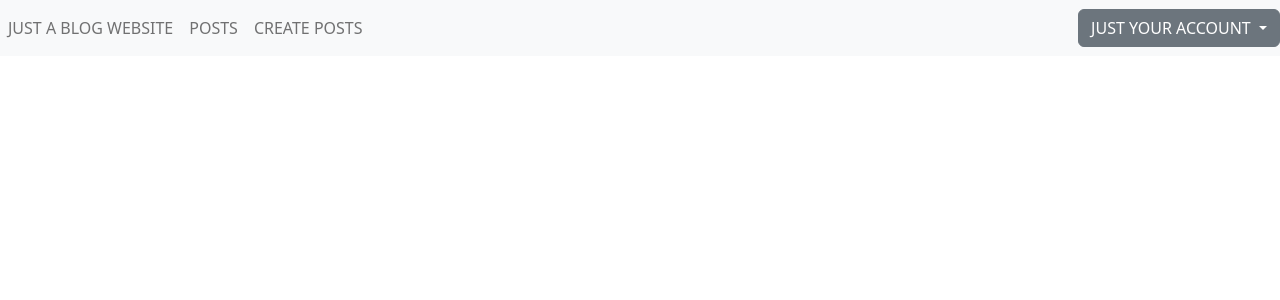
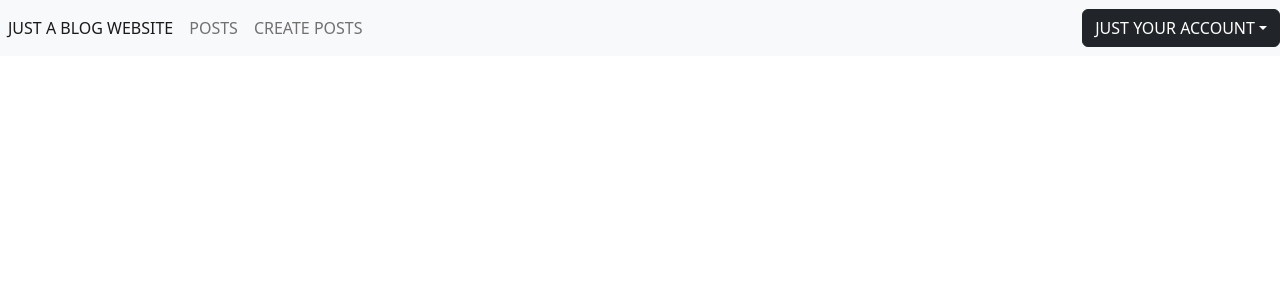
Before and after one commit to NICHOLAS-1217/blog-website, a Flask app: page /base in a window 1280 px wide. Shown: the top 300 px of the page. Run offline with Flask 3, Linux system fonts and the light colour scheme; some libraries are stand-ins or nearby versions.

Commit message:
black drop down

```diff
--- a/templates/base.html
+++ b/templates/base.html
@@ -9,18 +9,15 @@
         </title>
         <link href="https://cdn.jsdelivr.net/npm/bootstrap@5.2.3/dist/css/bootstrap.min.css" rel="stylesheet" integrity="sha384-rbsA2VBKQhggwzxH7pPCaAqO46MgnOM80zW1RWuH61DGLwZJEdK2Kadq2F9CUG65" crossorigin="anonymous">
         <script src="https://cdn.jsdelivr.net/npm/bootstrap@5.2.3/dist/js/bootstrap.bundle.min.js" integrity="sha384-kenU1KFdBIe4zVF0s0G1M5b4hcpxyD9F7jL+jjXkk+Q2h455rYXK/7HAuoJl+0I4" crossorigin="anonymous"></script>
+        <script src="https://kit.fontawesome.com/f852a960c6.js" crossorigin="anonymous"></script>
     </head>
     <body>
         <nav class="navbar navbar-expand-lg navbar-light bg-light d-flex justify-content-between align-items-center">
             <div>
-                <!-- <a class="navbar-brand" href="#">Navbar w/ text</a>
-                <button class="navbar-toggler" type="button" data-toggle="collapse" data-target="#navbarText" aria-controls="navbarText" aria-expanded="false" aria-label="Toggle navigation">
-                <span class="navbar-toggler-icon"></span>
-                </button> -->
                 <div class="collapse navbar-collapse" id="navbarText">
                 <ul class="navbar-nav mr-auto">
                     <li class="nav-item active">
-                    <a class="nav-link" href="/">JUST A BLOG WEBSITE</a>
+                    <a class="nav-link active" href="/">JUST A BLOG WEBSITE</a>
                     </li>
                     <li class="nav-item">
                     <a class="nav-link" href="/posts">POSTS</a>
@@ -33,17 +30,15 @@
             </div>
             <div>
                 <ul class="navbar-nav mr-auto">
-                    <div class="dropdown">
-                        <button class="btn btn-secondary dropdown-toggle" type="button" data-bs-toggle="dropdown" aria-expanded="false">
-                          JUST YOUR ACCOUNT
-                        </button>
-                        <ul class="dropdown-menu dropdown-menu-dark">
-                          <li><a class="dropdown-item" href="#">DETAILS</a></li>
-                          <li><a class="dropdown-item" href="/login">LOGIN</a></li>
-                          <li><hr class="dropdown-divider"></li>
-                          <li><a class="dropdown-item" href="/logout">LOGOUT</a></li>
+                    <div class="dropdown-center">
+                        <button class="btn btn-dark dropdown-toggle" type="button" data-bs-toggle="dropdown" aria-expanded="false">JUST YOUR ACCOUNT</button>
+                        <ul class="dropdown-menu">
+                            <li><a class="dropdown-item" href="#">DETAILS</a></li>
+                            <li><a class="dropdown-item" href="/login">LOGIN</a></li>
+                            <li><hr class="dropdown-divider"></li>
+                            <li><a class="dropdown-item" href="/logout">LOGOUT</a></li>
                         </ul>
-                      </div>
+                    </div>
                 </ul>
             </div>
           </nav>
```
